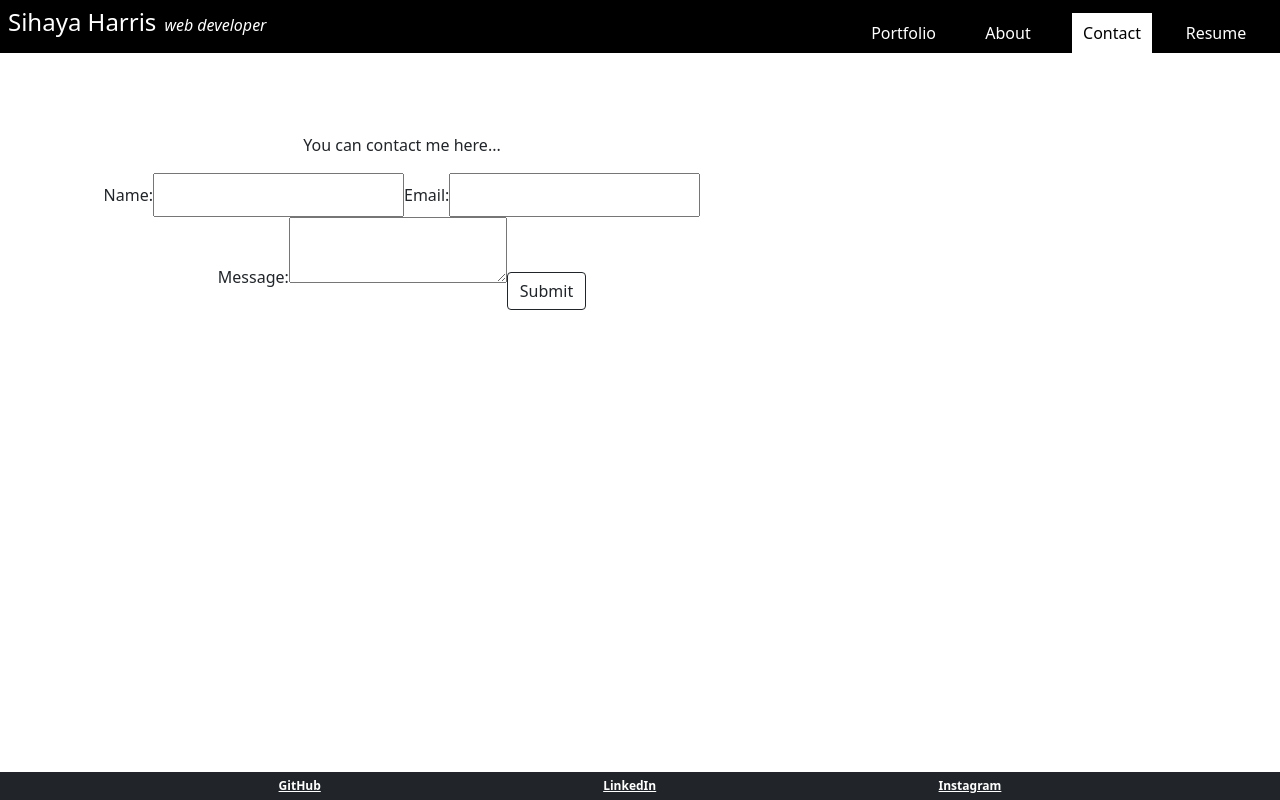
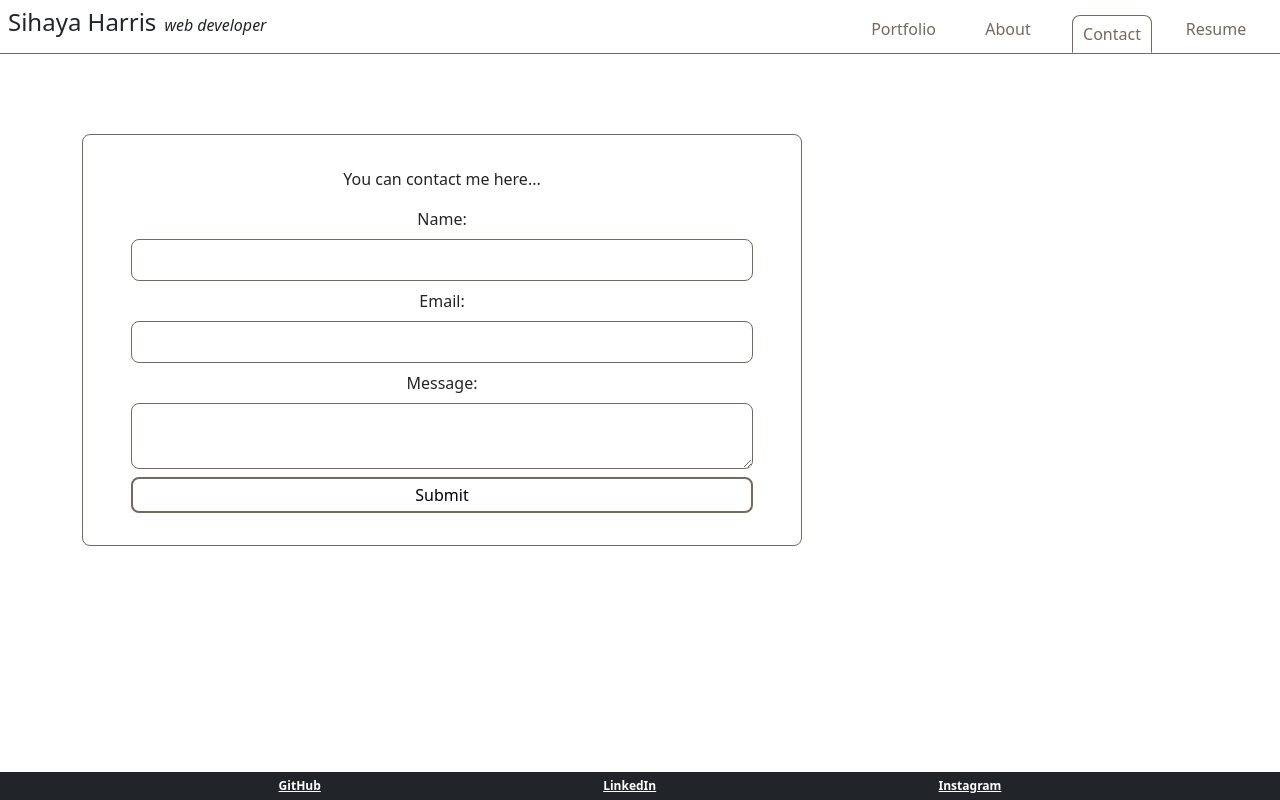
Before and after one commit to sihayah/portfoliofolio, a React (Create React App) app: page /contact in a window 1280 px wide. Built offline with nearby package versions, Linux system fonts and the light colour scheme.

Commit message:
descriptions added to porfolio

```diff
--- a/src/index.css
+++ b/src/index.css
@@ -1,3 +1,7 @@
+:root {
+  --warm-grey: #75695E;
+}
+
 * {
   margin: 0;
   padding: 0;
@@ -20,35 +24,34 @@ code {
 /* header styles */
 
 header {
-  background-color: #000;
   flex-direction: column;
-  color: #fff;
   width: 100%;
-
+  border-bottom: 1px solid var(--warm-grey);
 }
 
 header a {
   text-decoration: none;
-  color: #fff;
-  padding: 1vh;
+  color: var(--warm-grey);
+  padding: .75vh 1vh;
   min-width: 10vh;
 }
 
-header a:hover {
-  color: #FFD4CA;
-}
-
 .nav-active {
-  color: #000;
+  color: var(--warm-grey);
   background-color: #fff;
+  border-top: 1px solid var(--warm-grey);
+  border-left: 1px solid var(--warm-grey);
+  border-right: 1px solid var(--warm-grey);
+  border-bottom: 1px solid #fff;
+  border-radius: 1vh 1vh 0 0;
+  transform: translateY(1px);
 }
 
 .nav-active:hover {
-  color: #000;
+  color: var(--warm-grey);
 }
 
 nav {
-  border-top: solid #000 5px;
   align-self: center;
 }
 
@@ -105,38 +108,64 @@ footer {
 }
 
 .portfolio-container img {
-  width: 50%;
+  max-width: 48vh;
 }
 
 .project-container {
   margin-bottom: 6vh;
+  max-width: 50vh;
+ padding: 1vh;
+
+}
+
+.project-container p {
+  text-align:justify;
 }
 
 #project-links {
-  margin-top: -1vh;
+  margin-top: -1.5vh;
 }
 
 
 /* contact form styles */
 
+form {
+  display: flex;
+  flex-direction: column;
+  gap: 1vh;
+  margin: 0 2vh;
+}
+
 input {
   padding: 1vh;
+  border-radius: 1vh;
+  border: 1px solid var(--warm-grey);
 }
 
 textarea {
   padding: 1vh;
-}
-
-.contact {
-  display: flex;
-}
-
-.contact label {
-  margin: 1vh;
+  border-radius: 1vh;
+  border: 1px solid var(--warm-grey);
 }
 
 .contact-btn {
-  margin-top: 3vh;
+  padding: .5vh;
+  background-color: #fff;
+  border-radius: 1vh;
+  border: 2px solid var(--warm-grey);
+}
+
+.contact-btn:hover {
+  background-color: var(--warm-grey);
+  color: #fff;
+}
+
+#form-wrapper {
+  border: 1px solid var(--warm-grey);
+  border-radius: 1vh;
+  padding: 4vh;
+  max-width: 90vh;
+  align-self: center;
 }
 
 /* resume styles */
@@ -170,13 +199,12 @@ textarea {
     margin-right: 3vh;
   }
 
+  .nav-active {
+    transform: translateY(4px);
+  }
+
   #intro {
     max-width: 70vh;
-    align-self: center;
-  }
-
-  #form-wrapper {
-    width: 80vh;
     align-self: center;
   }
 
@@ -202,6 +230,4 @@ textarea {
     align-items: center;
     margin-right: 30vh;
   }
-
-
 }
--- a/src/pages/Contact.js
+++ b/src/pages/Contact.js
@@ -70,7 +70,7 @@ const Contact = () => {
                                 </p>
                             </div>
                         )}
-                        <button type="submit" value="submit" className="btn btn-outline-dark contact-btn">Submit</button>
+                        <button type="submit" value="submit" className="contact-btn">Submit</button>
                         {submitted && (
                             <div>
                                 <p>
--- a/src/pages/Portfolio.js
+++ b/src/pages/Portfolio.js
@@ -6,41 +6,47 @@ const Portfolio = () => {
             title: "Pet Project",
             file: "pet-project.PNG",
             repo: "https://github.com/mkohn4/pet-project",
-            deployment: "https://warm-springs-61498.herokuapp.com/"
+            deployment: "https://warm-springs-61498.herokuapp.com/",
+            description: "Pet Project is an online community for pet owners to post about their pets, allergies, diets and more. Users can comment on one anothers posts and will receive notifications when other users comment on their posts."
         },
         {
             title: "Forum Follows Functions",
             file: "forum-follows-func.PNG",
             repo: "https://github.com/sihayah/forum_follows_functions",
-            deployment: "https://forum-follows-functions.herokuapp.com/"
+            deployment: "https://forum-follows-functions.herokuapp.com/",
+            description: "This is a tech blog forum where users can, create an account to make posts. Also, user may view and upvote the posts of other users."
         },
         {
             title: "Weather Dashboard",
             file: "weather-dashboard.JPEG",
             repo: "https://github.com/sihayah/weather-dashboard",
-            deployment: "https://sihayah.github.io/weather-dashboard/"
+            deployment: "https://sihayah.github.io/weather-dashboard/",
+            description: "This is application allows the user to search for a city to retrieve the current weather as well as a five day forecast. The weather is displayed with corresponding icons, and the uvi is color-coded to match its intesity. The user's search history is saved in a series of buttons under the search input."
         },
         {
             title: "Taskmaster",
             file: "taskmaster.JPEG",
             repo: "https://github.com/sihayah/taskmaster-pro",
-            deployment: "https://github.com/sihayah/taskmaster-pro/deployments/activity_log?environment=github-pages"
+            deployment: "https://github.com/sihayah/taskmaster-pro/deployments/activity_log?environment=github-pages",
+            description: "A kanban board app, that allows users to manage their tasks and stay on schedule with color coding according to deadlines."
         },
         {
             title: "Coding Quiz",
             file: "coding-quiz.jpg",
             repo: "https://github.com/sihayah/coding-quiz",
-            deployment: "https://github.com/sihayah/coding-quiz/deployments/activity_log?environment=github-pages"
+            deployment: "https://github.com/sihayah/coding-quiz/deployments/activity_log?environment=github-pages",
+            description: "In this quiz app,the user is prompted to start quiz via a button. Then a series of questions are posed. Upon answering, user can see whether their answer was correct or incorrect. Each correct answer adds a point to the users score. When the timer runs out, the user is can submit their initials into a form to save their highscore."
         },
         {
             title: "Budget Tracker",
             file: "budget-tracker.png",
             repo: "https://github.com/sihayah/budget-tracker",
-            deployment: "https://blooming-plains-15476.herokuapp.com/"
+            deployment: "https://blooming-plains-15476.herokuapp.com/",
+            description: "This app allows the user to input and graph income and expenses. User data persists, and offline functionality allows the user to input transactions even without an internet connection."
         },
     ];
     return (
-        <section className="portfolio-container d-flex flex-row">
+        <section className="portfolio-container d-flex flex-row flex-wrap">
                 {projects.map ((project) => (
                     <div className="project-container d-flex flex-column" key={project.title}>
                         <img src={require(`../assets/landings/${project.file}`)} alt={project.title} className="align-self-center"
@@ -51,8 +57,12 @@ const Portfolio = () => {
                             <span> / </span>
                             <a href={project.deployment}>DEPLOYMENT</a>
                         </span>
+                        <p>{project.description}</p>
                     </div>
                 ))}
+
+            <div id="bottom"></div>
+
         </section>
 
     )
```
Lines whose indentation alone changed are shown as unchanged.
